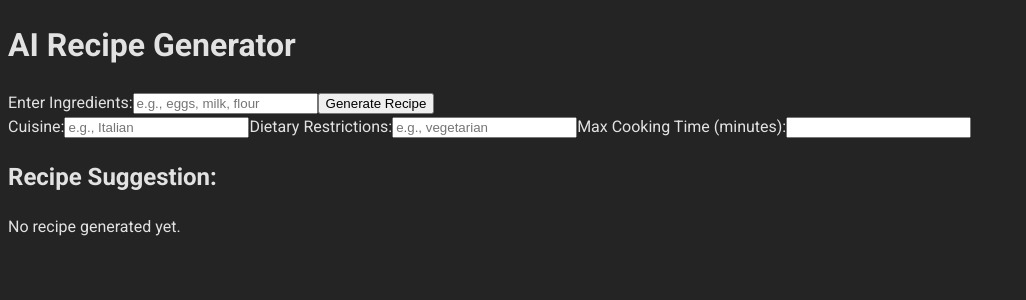
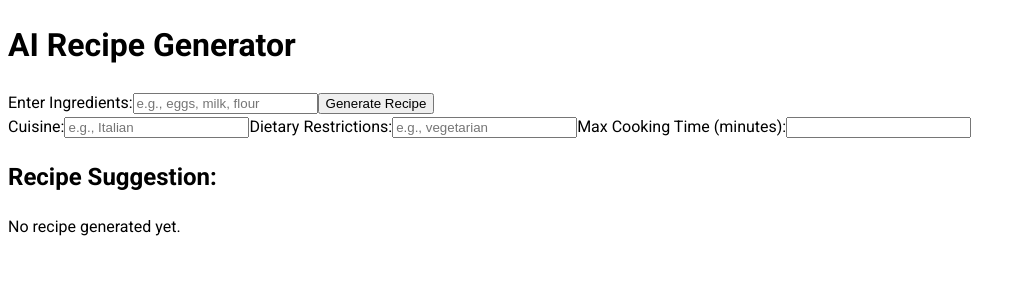
Before and after one commit to mcneiljv/ai-recipe-generator, a React (Vite) app: page / in a window 1280 px wide. Shown: the top 300 px of the page, without its empty margins (0-1026 px from the left). Built offline with nearby package versions, Linux system fonts and the light colour scheme; no server answers.

Commit message:
Remove boilerplate styles

```diff
--- a/src/index.css
+++ b/src/index.css
@@ -1,69 +1,5 @@
 :root {
-  font-family: "Roboto";
-  /* font-family: "Roboto", system-ui, Avenir, Helvetica, Arial, sans-serif; */
+  font-family: "Roboto", system-ui, Avenir, Helvetica, Arial, sans-serif;
   line-height: 1.5;
-  font-weight: 400; */
-
-  color-scheme: light dark;
-  color: rgba(255, 255, 255, 0.87);
-  background-color: #242424;
-
-  /* font-synthesis: none;
-  text-rendering: optimizeLegibility;
-  -webkit-font-smoothing: antialiased;
-  -moz-osx-font-smoothing: grayscale; */
+  font-weight: 400;
 }
-
-/* a {
-  font-weight: 500;
-  color: #646cff;
-  text-decoration: inherit;
-}
-a:hover {
-  color: #535bf2;
-}
-
-body {
-  margin: 0;
-  display: flex;
-  place-items: center;
-  min-width: 320px;
-  min-height: 100vh;
-}
-
-h1 {
-  font-size: 3.2em;
-  line-height: 1.1;
-}
-
-button {
-  border-radius: 8px;
-  border: 1px solid transparent;
-  padding: 0.6em 1.2em;
-  font-size: 1em;
-  font-weight: 500;
-  font-family: inherit;
-  background-color: #1a1a1a;
-  cursor: pointer;
-  transition: border-color 0.25s;
-}
-button:hover {
-  border-color: #646cff;
-}
-button:focus,
-button:focus-visible {
-  outline: 4px auto -webkit-focus-ring-color;
-}
-
-@media (prefers-color-scheme: light) {
-  :root {
-    color: #213547;
-    background-color: #ffffff;
-  }
-  a:hover {
-    color: #747bff;
-  }
-  button {
-    background-color: #f9f9f9;
-  }
-} */
```
